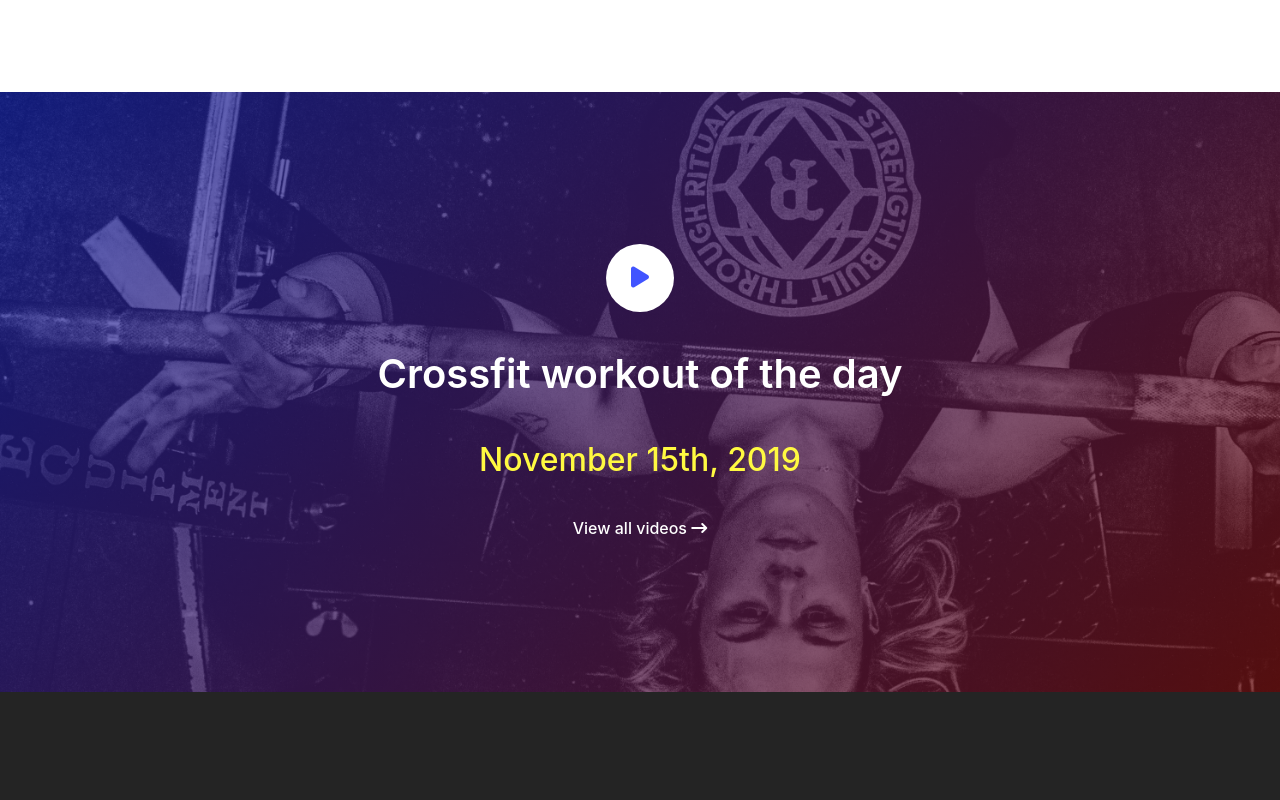
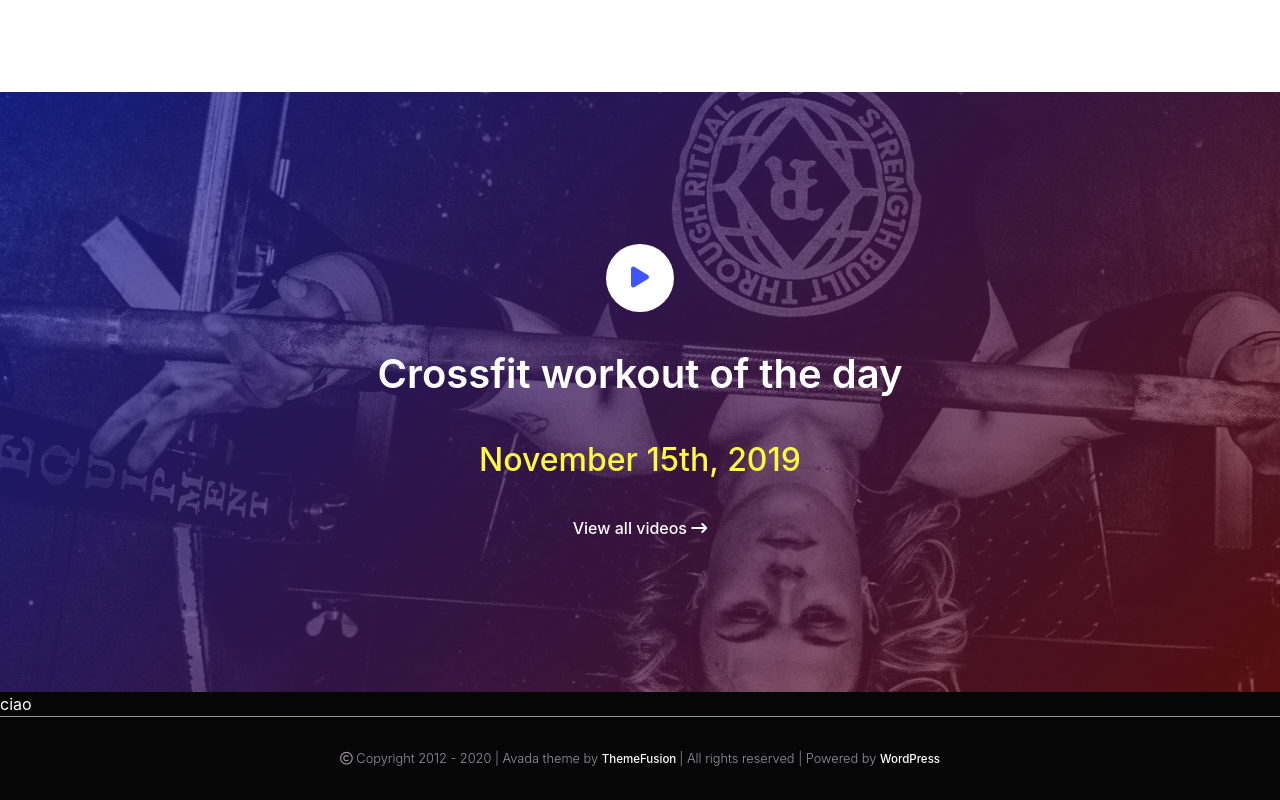
Before and after one commit to SimoneFerrini/proj-html-vuejs, a Vue app: page / in a window 1280 px wide. Shown: the part 5456-6256 px from the top of the page. Before the commit the page ends 6148 px from the top, so only its background shows below. Built offline with nearby package versions, Linux system fonts and the light colour scheme.

Commit message:
footer copyright done

```diff
--- a/src/App.vue
+++ b/src/App.vue
@@ -26,7 +26,7 @@ OK- Milestone4: crea componente separatore(^^^)
   import AppNavbar from "./components/AppNavbar.vue";
   import AppHeader from "./components/AppHeader.vue";
   import AppMain from "./components/AppMain.vue";
-
+  import AppFooter from "./components/AppFooter.vue";
 
   export default{
   data(){
@@ -40,6 +40,7 @@ OK- Milestone4: crea componente separatore(^^^)
     AppNavbar,
     AppHeader,
     AppMain,
+    AppFooter,
   },
 }
 </script>
@@ -48,6 +49,7 @@ OK- Milestone4: crea componente separatore(^^^)
   <AppNavbar></AppNavbar>
   <AppHeader></AppHeader>
   <AppMain></AppMain>
+  <AppFooter></AppFooter>
 </template>
 
 <style lang="scss" scoped>
--- /dev/null
+++ b/src/components/AppFooter.vue
@@ -0,0 +1,76 @@
+<!--
+    div bg black - flex column center
+        div container top - flex row 3 colonne
+            3*div per colonna - flex column
+        div container bot - border top 100% flex center
+            copyright
+
+
+-->
+<script>
+    import {store} from "../store";
+
+    export default{
+     data(){
+       return{
+
+            store,
+        }
+    },
+
+
+}
+
+</script>
+
+<template>
+    <div class="bgcolor">
+        <div class="footer-top">
+            ciao
+        </div>
+        <div class="footer-bot">
+            <div class="container">
+                <span><i class="fa-regular fa-copyright"></i>
+                    Copyright 2012 - 2020 | Avada theme by
+                    <span class="sponsor"> ThemeFusion </span>
+                    | All rights reserved | Powered by
+                    <span class="sponsor"> WordPress</span>
+                </span>
+            </div>
+        </div>
+    </div>
+
+</template>
+
+<style lang="scss" scoped>
+    @use "../varibiliScss.scss" as *;
+
+    .bgcolor{
+        background-color: $paletteBlack;
+        color: $paletteWhite;
+
+        .footer-bot{
+            width: 100%;
+            border-top: 1px solid $paletteGrey;
+
+            .container{
+                display: flex;
+                justify-content: center;
+                padding: 2em 0;
+
+                span{
+                    font-size: 0.8em;
+                    font-weight: 300;
+                    color: $paletteGrey;
+
+                    &.sponsor{
+                        color: $paletteWhite;
+                        font-weight: 500;
+                        font-size: 0.9em;
+                    }
+                }
+            }
+        }
+    }
+
+</style>
--- a/src/store.js
+++ b/src/store.js
@@ -139,4 +139,28 @@ export const store = reactive({
             link: 'Visit Power Gym',
         }
     ],
+
+
+    //Footer-----------------------------------------------------------
+    iconSocial:[
+        "fa-brands fa-facebook-f",
+        "fa-brands fa-twitter",
+        "fa-brands fa-youtube",
+        "fa-brands fa-instagram",
+        "fa-brands fa-linkedin-in",
+    ],
+
+    recentPosts:[
+        "The best protein shake",
+        "Ultimate cardio workout",
+        "New juices available now",
+        "Tips to find training partners",
+        "20 best healty recipes",
+    ],
+
+    footerContact:{
+        location: '4748 Tipple Road Michigan 48449',
+        mobile: '1.800.000.0000',
+        email: 'info@your-company.com',
+    }
 })
```
